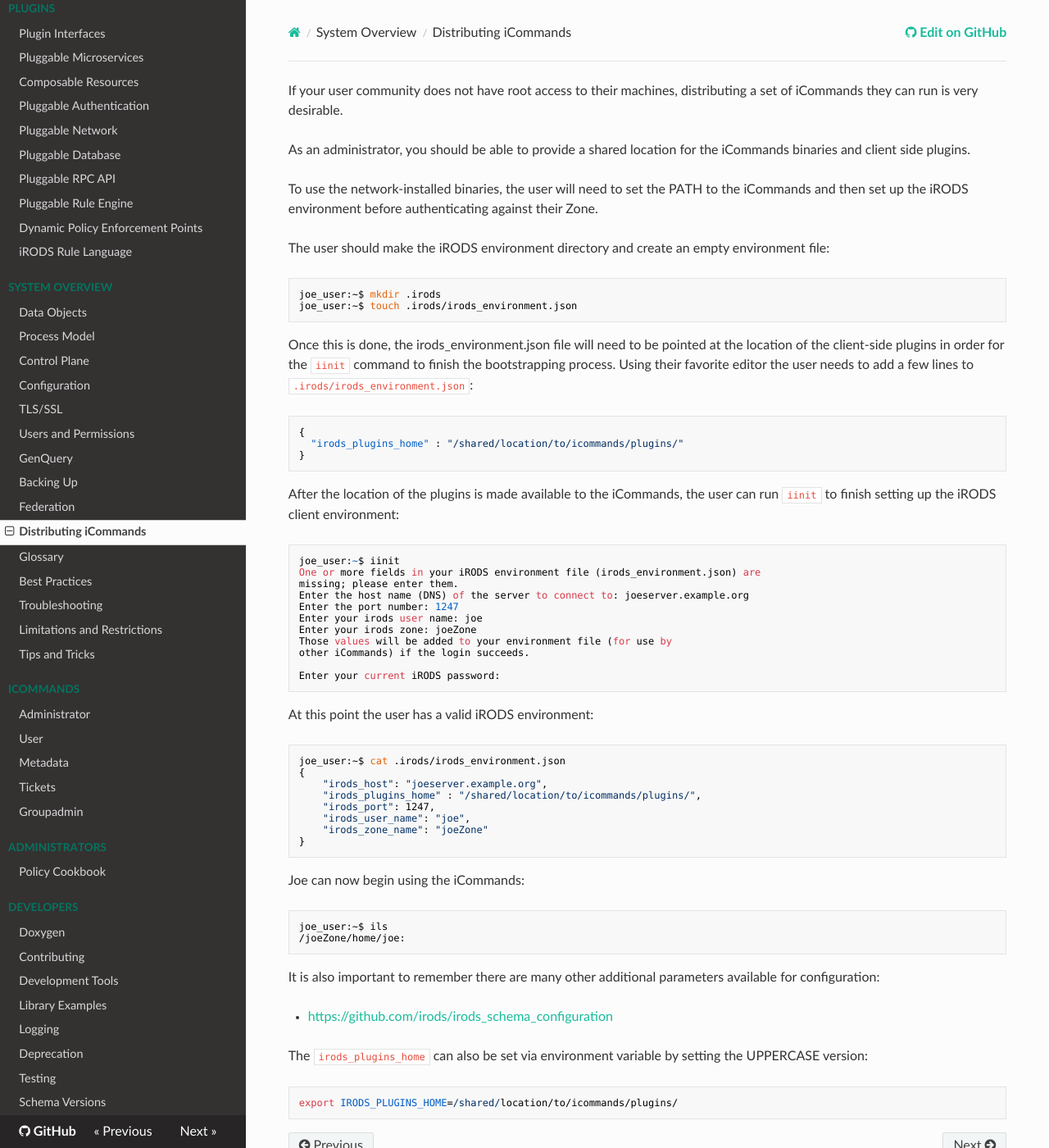
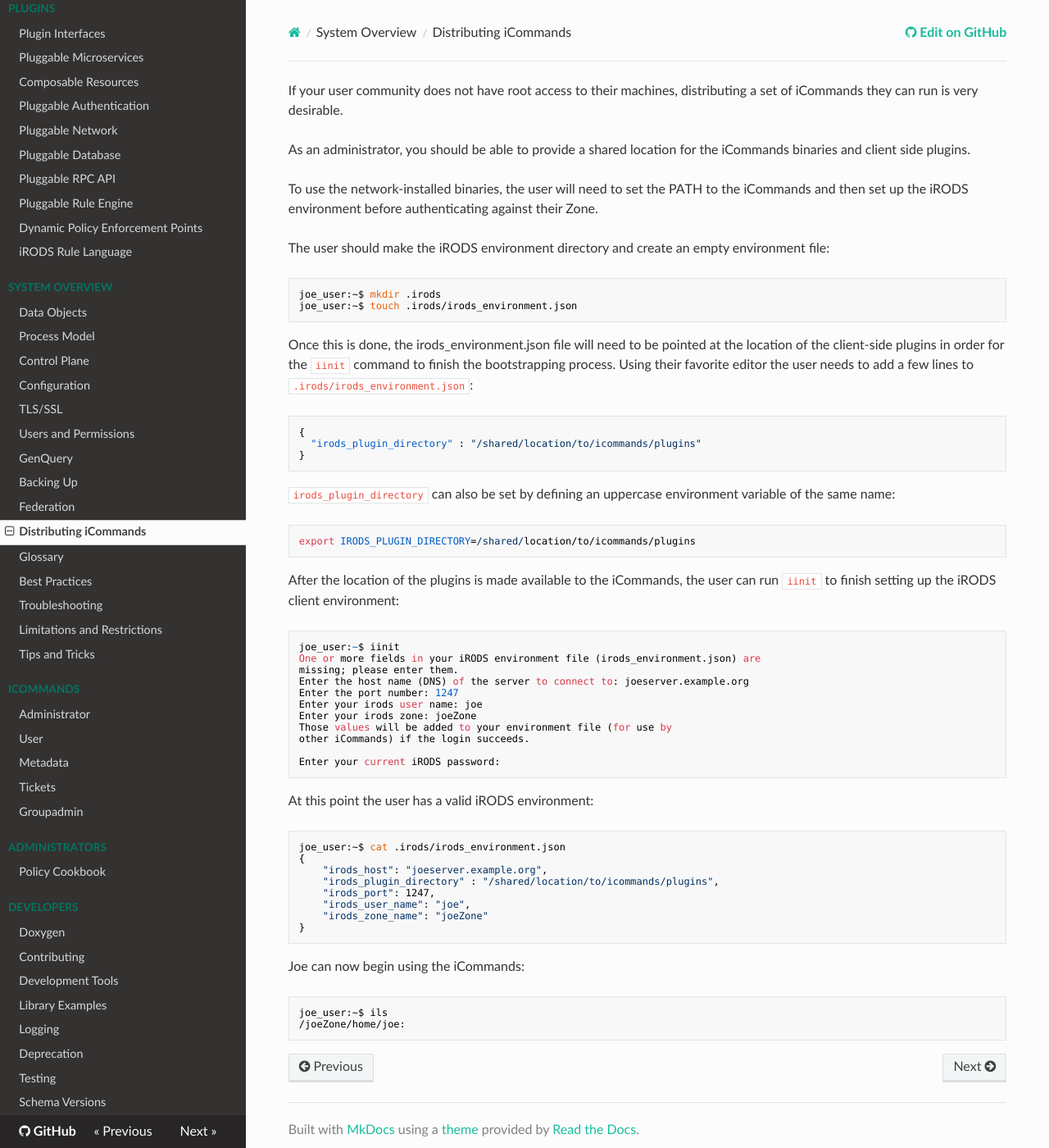
Before and after one commit to irods/irods_docs, an MkDocs documentation site: the page built from docs/system_overview/distributing_icommands.md, in a window 1280 px wide and 1400 px high. Shown: the whole window at 82% size. Built offline with MkDocs 1.6.1, drawn with Linux system fonts in a browser that asks for light colours; nearby versions of some CDN libraries.

Commit message:
[irods/irods#8005] Update docs for "plugin_directory" property.

````diff
--- a/docs/system_overview/distributing_icommands.md
+++ b/docs/system_overview/distributing_icommands.md
@@ -15,10 +15,16 @@ joe_user:~$ touch .irods/irods_environment.json
 
 Once this is done, the irods_environment.json file will need to be pointed at the location of the client-side plugins in order for the `iinit` command to finish the bootstrapping process. Using their favorite editor the user needs to add a few lines to `.irods/irods_environment.json`:
 
+```json
+{
+  "irods_plugin_directory" : "/shared/location/to/icommands/plugins"
+}
 ```
-{
-  "irods_plugins_home" : "/shared/location/to/icommands/plugins/"
-}
+
+`irods_plugin_directory` can also be set by defining an uppercase environment variable of the same name:
+
+```
+export IRODS_PLUGIN_DIRECTORY=/shared/location/to/icommands/plugins
 ```
 
 After the location of the plugins is made available to the iCommands, the user can run `iinit` to finish setting up the iRODS client environment:
@@ -43,7 +49,7 @@ At this point the user has a valid iRODS environment:
 joe_user:~$ cat .irods/irods_environment.json
 {
     "irods_host": "joeserver.example.org",
-    "irods_plugins_home" : "/shared/location/to/icommands/plugins/",
+    "irods_plugin_directory" : "/shared/location/to/icommands/plugins",
     "irods_port": 1247,
     "irods_user_name": "joe",
     "irods_zone_name": "joeZone"
@@ -56,14 +62,3 @@ Joe can now begin using the iCommands:
 joe_user:~$ ils
 /joeZone/home/joe:
 ```
-
-It is also important to remember there are many other additional parameters available for configuration:
-
-  - [https://github.com/irods/irods_schema_configuration](https://github.com/irods/irods_schema_configuration)
-
-
-The `irods_plugins_home` can also be set via environment variable by setting the UPPERCASE version:
-
-```
-export IRODS_PLUGINS_HOME=/shared/location/to/icommands/plugins/
-```
````
Also changed, not shown: docs/system_overview/configuration.md (+8 -3 lines).
